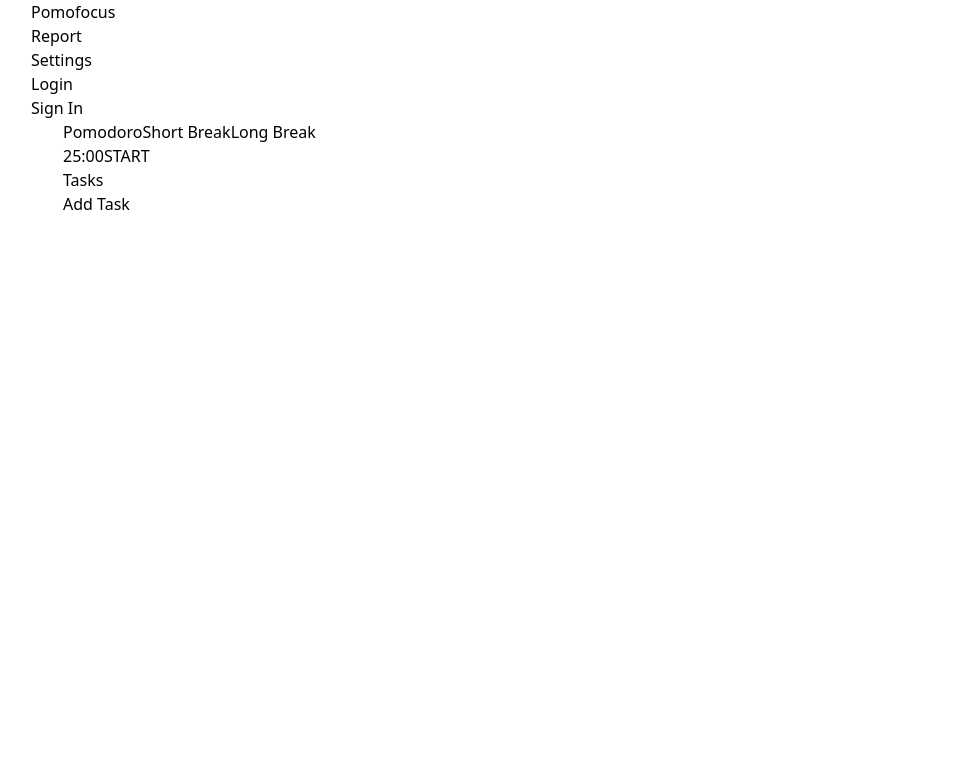
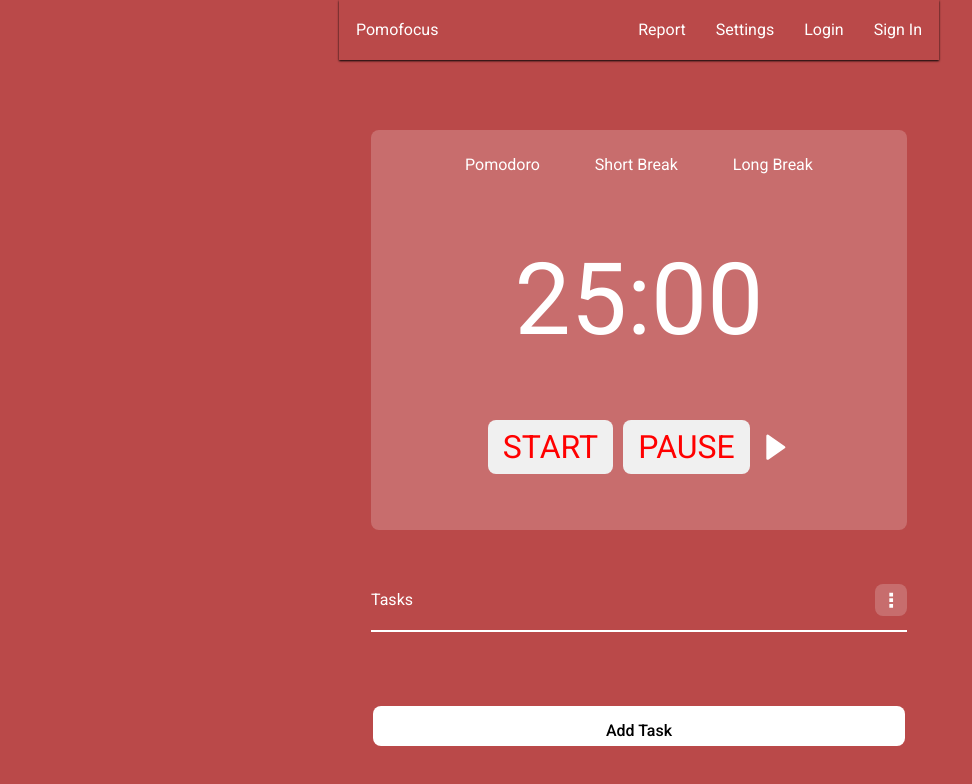
Before and after one commit to JoaoPaul01/pomodoro-app, a Next.js app: page / in a window 1280 px wide. Shown: the top 784 px of the page, without its empty margins (1-973 px from the left). Built offline with nearby package versions, Linux system fonts and the light colour scheme.

Commit message:
feat: add button and component

```diff
--- /dev/null
+++ b/src/app/home.css
@@ -0,0 +1,198 @@
+@import url('https://fonts.googleapis.com/css2?family=Roboto:wght@400;500;700&display=swap');
+
+* {
+    box-sizing: border-box;
+}
+
+html, body {
+    background-color: rgb(186, 73, 73);
+    min-height: 100vh;
+    width: 100%;
+    color: white;
+    transition: background-color 0.5s ease-in-out 0s;
+    padding-bottom: 12px;
+    padding: 0;
+    margin: 0;
+    font-family: 'Roboto', 'Arial', sans-serif, serif;
+
+}
+
+.container {
+    background-color: rgb(186, 73, 73);
+    display: flex;
+    flex-direction: column;
+    gap: 70px;
+}
+
+header {
+    width: 100%;
+    height: 60px;
+
+    display: flex;
+    justify-content: center;
+}
+
+header .menu {
+    display: flex;
+    justify-content: space-between;
+    align-items: center;
+
+    width: 600px;
+    height: 60px;
+    background-color: rgb(186, 73, 73);
+    box-shadow: 0px 1px 2px black;
+    padding: 12px 17px;
+}
+
+.menu ul {
+    text-decoration: none;
+    list-style-type: none;
+
+    display: flex;
+    gap: 30px;
+    justify-content: space-between;
+}
+
+.menu ul li {
+    cursor: pointer;
+}
+
+section {
+    width: 100%;
+    display: flex;
+    align-items: center;
+    flex-direction: column;
+}
+
+section .container {
+    width: 600px;
+}
+
+.count-box {
+    background-color: rgba(255, 255, 255, 0.2);;
+    width: 100%;
+    height: 400px;
+    border-radius: 8px;
+    padding-top: 20px;
+
+    display: flex;
+    flex-direction: column;
+    align-items: center;
+    gap: 45px;
+}
+
+.modes {
+    display: flex;
+    font-size: 80px;
+    align-items: center;
+    gap: 45px;
+    cursor: pointer;
+}
+
+.modes button {
+    font-size: 1rem;
+    padding: 3px 5px;
+    border-radius: 7px;
+}
+
+.timer {
+    font-size: 6.25rem;
+}
+
+.button-group {
+    display: flex;
+    gap: 10px;
+    justify-content: center;
+    align-items: center;
+
+}
+
+.start-btn, .pause-btn, .reset-btn {
+
+    background-color: #ffffff;
+    color: red;
+    font-size: 2rem;
+    padding: 3px 15px;
+    border-radius: 8px;
+    cursor: pointer;
+    background-color: #f0f0f0;
+
+}
+
+.start-btn:hover, .pause-btn:hover, .reset-btn:hover {
+    filter: brightness(0.9); /* Reduz a intensidade da cor ao passar o mouse */
+  }
+
+.next-time-btn:hover {
+    vertical-align: middle;
+    filter: brightness(0.9);
+};
+
+.tasks-container {
+    width: 100%;
+}
+
+.tasks-header {
+    border-bottom: 2px solid #ffffff;
+    padding-bottom: 30px;
+    width: 100%;
+    height: 30px;
+    display: flex;
+    align-items: center;
+    justify-content: space-between;
+}
+
+.tasks-header .action-icon {
+    background-color: rgba(255, 255, 255, 0.2);
+    padding: 5px 5px;
+    border-radius: 8px;
+}
+
+
+
+/* Estilos para o botão Add Task */
+.add-task-btn {
+    border: none;
+    color: rgb(0, 0, 0);
+    padding: 15px 32px;
+    text-align: center;
+    text-decoration: none;
+    display: inline-block;
+    font-size: 16px;
+    margin: 4px 2px;
+    cursor: pointer;
+    border-radius: 8px;
+  }
+
+  /* Estilos para o conteúdo do diálogo */
+  .dialog-content-custom {
+    background-color: #f9f9f9; /* Cor de fundo */
+    border-radius: 10px;
+    padding: 20px;
+    box-shadow: 0 4px 8px rgba(0, 0, 0, 0.1);
+  }
+
+  /* Estilos para os cabeçalhos do diálogo */
+  .dialog-header-custom {
+
+    padding-bottom: 10px;
+    margin-bottom: 20px;
+  }
+
+  /* Estilos para os inputs */
+  .input-custom {
+    width: 100%;
+    padding: 12px;
+    margin: 8px 0;
+    display: inline-block;
+    border: 1px solid #ffffff;
+    border-radius: 4px;
+    box-sizing: border-box;
+    color: #000000; /* Cor do texto */
+    background-color: #ffffff; /* Cor de fundo */
+  }
+
+  /* Garantindo que o texto seja visível dentro dos inputs */
+  .input-custom::placeholder {
+    color: #888; /* Cor do placeholder */
+  }
--- a/src/app/layout.tsx
+++ b/src/app/layout.tsx
@@ -1,20 +1,98 @@
+"use client";
+import React, { useState } from 'react';
 import './globals.css';
-
-let timer = new Date().getMinutes();
-
-export const metadata = {
-  title: "Pomofocus",
-  description: "Uma rede social para devs",
-  time: '25:00'
-};
+import './home.css';
+import {
+  Popover,
+  PopoverContent,
+  PopoverTrigger,
+} from "@/components/ui/popover";
+import TimerComponent from './components/timer';
+import { Button } from "@/components/ui/button";
+import {
+  Dialog,
+  DialogContent,
+  DialogDescription,
+  DialogFooter,
+  DialogHeader,
+  DialogTitle,
+  DialogTrigger,
+} from "@/components/ui/dialog";
+import { Input } from "@/components/ui/input";
+import { Label } from "@/components/ui/label";
 
 export default function RootLayout({
   children,
-}: Readonly<{children: React.ReactNode;}>) {
+}: Readonly<{ children: React.ReactNode; }>) {
+  const [isTimerActive, setIsTimerActive] = useState(false);
+  const [isTimerPaused, setIsTimerPaused] = useState(false);
+  const [resetKey, setResetKey] = useState(0);
+  const [timerType, setTimerType] = useState('pomodoro');
+
+  const handleStartClick = () => {
+    setIsTimerActive(true);
+    setIsTimerPaused(false);
+  };
+
+  const handlePauseClick = () => {
+    setIsTimerPaused(true);
+  };
+
+  const handlePomodoroClick = () => {
+    setTimerType('pomodoro');
+    setResetKey(prevKey => prevKey + 1);
+  };
+
+  const handleShortBreakClick = () => {
+    setTimerType('short-break');
+    setResetKey(prevKey => prevKey + 1);
+  };
+
+  const handleLongBreakClick = () => {
+    setTimerType('long-break');
+    setResetKey(prevKey => prevKey + 1);
+  };
+
+  const handleNextTimerClick = () => {
+    switch (timerType) {
+      case 'pomodoro':
+        setTimerType('short-break');
+        break;
+      case 'short-break':
+        setTimerType('long-break');
+        break;
+      case 'long-break':
+        setTimerType('pomodoro');
+        break;
+      default:
+        setTimerType('pomodoro');
+    }
+    setResetKey(prevKey => prevKey + 1);
+  };
+
+  const getInitialTime = () => {
+    switch (timerType) {
+      case 'pomodoro':
+        return '25:00';
+      case 'short-break':
+        return '5:00';
+      case 'long-break':
+        return '15:00';
+      default:
+        return '25:00';
+    }
+  };
+
+  const handleNewTask = (event: React.FormEvent<HTMLFormElement>) => {
+    event.preventDefault();
+    const formData = new FormData(event.currentTarget);
+    const taskName = formData.get('taskName') as string;
+    console.log("New Task Added:", taskName);
+  };
+
   return (
     <html lang="pt-BR">
       <body>
-
         <div className="container">
           <header>
             <div className="menu">
@@ -31,30 +109,73 @@
             <div className="container">
               <div className="count-box">
                 <div className="modes">
-                <button>Pomodoro</button>
-                <button>Short Break</button>
-                <button>Long Break</button>
+                  <button className='pomodoro-btn' onClick={handlePomodoroClick}>Pomodoro</button>
+                  <button className='inter-curto' onClick={handleShortBreakClick}>Short Break</button>
+                  <button className='inter-longo' onClick={handleLongBreakClick}>Long Break</button>
                 </div>
                 <span className="timer">
-                {metadata.time}
+                  <TimerComponent initialValue={getInitialTime()} isActive={isTimerActive} isPaused={isTimerPaused} resetKey={resetKey} />
                 </span>
-              <button className='start-btn'>START</button>
+                <div className="button-group">
+                  <button className='start-btn' onClick={handleStartClick}>START</button>
+                  <button className='pause-btn' onClick={handlePauseClick}>PAUSE</button>
+                  <button className='next-time-btn' onClick={handleNextTimerClick}>
+                    <svg xmlns="http://www.w3.org/2000/svg" width="1.9rem" height="1.9rem" viewBox="0 0 24 24">
+                      <path fill="currentColor" d="M5.536 21.886a1.004 1.004 0 0 0 1.033-.064l13-9a1 1 0 0 0 0-1.644l-13-9A1 1 0 0 0 5 3v18a1 1 0 0 0 .536.886"></path>
+                    </svg>
+                  </button>
+                </div>
               </div>
               <div className="tasks-container">
                 <div className="tasks-header">
                   <span>Tasks</span>
-
+                  <Popover>
+                    <PopoverTrigger>
+                      <div className='action-icon'>
+                        <svg xmlns="http://www.w3.org/2000/svg" width="1.4em" height="1.4em" viewBox="0 0 24 24">
+                          <path fill="currentColor" d="M10 10h4v4h-4zm0-6h4v4h-4zm0 12h4v4h-4z"></path>
+                        </svg>
+                      </div>
+                    </PopoverTrigger>
+                    <PopoverContent>Place content for the popover here.</PopoverContent>
+                  </Popover>
                 </div>
               </div>
-            <button className='new-task'>
-              Add Task
-            </button>
+              <Dialog>
+                <DialogTrigger asChild>
+                  <Button variant="outline" className="add-task-btn">Add Task</Button>
+                </DialogTrigger>
+                <DialogContent className="dialog-content-custom">
+                  <DialogHeader className="dialog-header-custom">
+                    <DialogTitle>Add a New Task</DialogTitle>
+                    <DialogDescription>
+                      Diga alguma atividade a ser feita.
+                    </DialogDescription>
+                  </DialogHeader>
+                  <form onSubmit={handleNewTask}>
+                    <div className="grid gap-4 py-4">
+                      <div className="grid grid-cols-4 items-center gap-4">
+                        <Label htmlFor="taskName" className="text-right">
+                          Task Name
+                        </Label>
+                        <Input
+                          id="taskName"
+                          name="taskName"
+                          className="col-span-3 input-custom"
+                          required
+                        />
+                      </div>
+                    </div>
+                    <DialogFooter>
+                      <Button type="submit">Add Task</Button>
+                    </DialogFooter>
+                  </form>
+                </DialogContent>
+              </Dialog>
             </div>
           </section>
         </div>
-
         <div className="pomofocus-container">
-
         </div>
       </body>
     </html>
```
Lines whose indentation alone changed are shown as unchanged.
